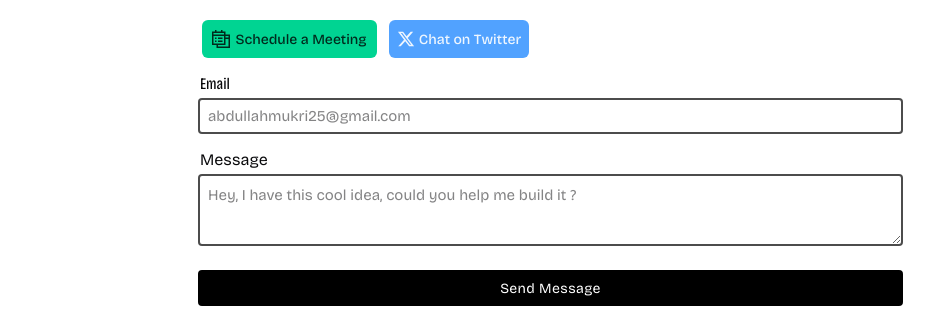
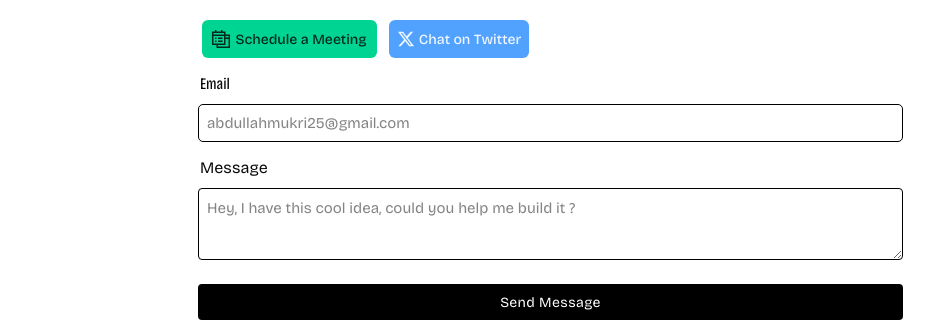
Before and after one commit to abhub23/Portfolio, a Next.js app: page / in a window 1280 px wide. Shown: the part 2614-2936 px from the top of the page, without its empty margins (218-1152 px from the left). Built offline with nearby package versions, Linux system fonts and the light colour scheme.

Commit message:
minor ui changes

```diff
--- a/components/Connectwithme.tsx
+++ b/components/Connectwithme.tsx
@@ -91,8 +91,8 @@ const Connectwithme: React.FC = (): JSX.Element => {
         </button>
       </div>
 
-      <div className="p-[2px] font-normal font-stretch-ultra-condensed lg:text-[16px] text-[14px] ">
-        Email{' '}
+      <div className="lg:pb-[8px] p-[2px] font-stretch-ultra-condensed lg:text-[16px] text-[14px] ">
+        Email
       </div>
       <input
         type="text"
@@ -100,9 +100,9 @@ const Connectwithme: React.FC = (): JSX.Element => {
         required={true}
         onChange={(e) => setEmail(e.currentTarget.value)}
         value={email}
-        className="border-black/70 focus:outline-none dark:border-white/70 bg-white dark:bg-black lg:text-[15px] text-[12px] p-2 mb-[12px] lg:border-[2px] border-1 lg:h-[36px] h-[32px] lg:w-[705px] w-[325px] rounded-[4px]"
+        className="border-black focus:outline-none dark:border-white/60 bg-white dark:bg-black lg:text-[15px] text-[12px] p-2 mb-[12px] lg:border-[1px] border-1 lg:h-[38px] h-[32px] lg:w-[705px] w-[325px] rounded-[5px]"
       />
-      <div className="p-[2px] font-normal lg:text-[16px] text-[14px]">Message</div>
+      <div className="lg:pb-[8px] p-[2px] font-normal lg:text-[16px] text-[14px]">Message</div>
       <textarea
         onInput={handleInput}
         ref={textareaRef}
@@ -110,7 +110,7 @@ const Connectwithme: React.FC = (): JSX.Element => {
         required={true}
         onChange={(e) => setMessage(e.currentTarget.value)}
         value={message}
-        className="border-black/70 focus:outline-none dark:border-white/70 bg-white dark:bg-black lg:text-[15px] text-[12px] lg:mb-[20px] mb-[15px] p-2 lg:border-[2px] border-1 overflow-hidden
+        className="border-black focus:outline-none dark:border-white/60 bg-white dark:bg-black lg:text-[15px] text-[12px] lg:mb-[20px] mb-[15px] p-2 lg:border-[1px] border-1 overflow-hidden
                 min-h-[72px] h-[72px] max-h-[115px]
                 lg:min-w-[705px] lg:w-[705px] lg:max-w-[705px] lg:max-h-[130px]
                 min-w-[325px] w-[325px] max-w-[325px] resize rounded-[4px]"
```
